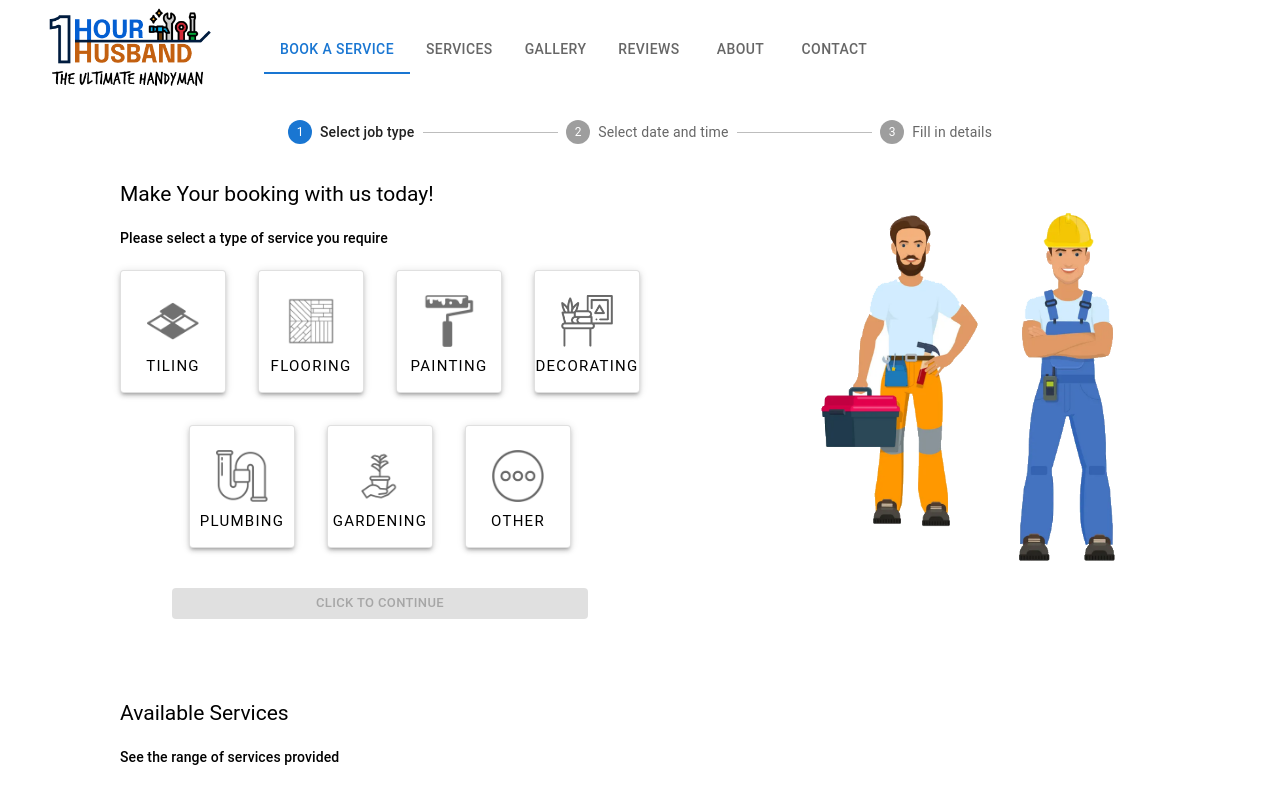
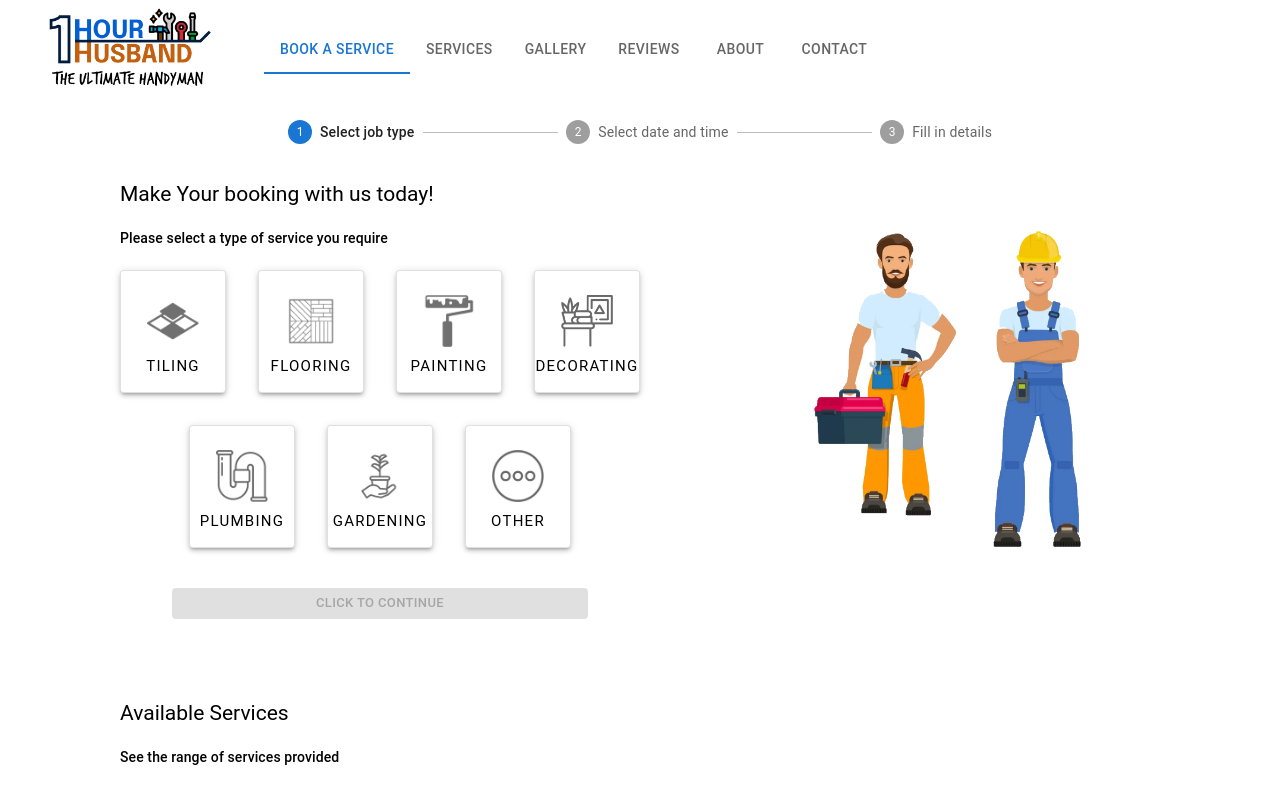
Before and after one commit to Kr4sovsky/OneHourHusband, a React (Create React App) app: page / in a window 1280 px wide. Shown: the top 800 px of the page. Built offline with nearby package versions, Linux system fonts and the light colour scheme.

Commit message:
add ui changes

```diff
--- a/src/components/NavBar.tsx
+++ b/src/components/NavBar.tsx
@@ -13,9 +13,9 @@ const NavBar = () => {
     const controlNavbar = () => {
         if (typeof window !== 'undefined') {
           if (window.scrollY > lastScrollY) { // if scroll down hide the navbar
-            setShow(false);
+            // setShow(false);
           } else { // if scroll up show the navbar
-            setShow(true);
+            // setShow(true);
           }
 
           // remember current page location to use in the next move
@@ -60,7 +60,7 @@ const NavBar = () => {
           let element = document.getElementById(id)
           event.preventDefault()
           if (element) {
-            element.scrollIntoView()
+            element.scrollIntoView({behavior: "smooth", block: "start", inline: "nearest"})
           }
       }
 
--- a/src/components/ServiceBooking.tsx
+++ b/src/components/ServiceBooking.tsx
@@ -198,6 +198,7 @@ const ServiceBooking = () => {
                   width: {xs: '50%'},
                   // textColor: 'orange',
                 }}
+                onDragStart={(e: SyntheticEvent<Element, Event>) => {e.preventDefault();}}
                 component="img"
                 // className={classes.media}
                 alt="green iguana"
@@ -466,7 +467,7 @@ const ServiceBooking = () => {
                 display: {xs: "none", sm: "none", md: "block"},
                 zIndex: -1
             }}>
-          <img src={logo} width={"110%"} alt="logo" />
+          <CardMedia component={"img"} onDragStart={(e: SyntheticEvent<Element, Event>) => {e.preventDefault();}} src={logo} width={"110%"} alt="logo" />
         </Grid>
 
     </Grid>
--- a/src/components/Services.tsx
+++ b/src/components/Services.tsx
@@ -1,5 +1,5 @@
 import { Grid, Typography } from "@mui/material";
-import React, { useMemo } from "react";
+import React, { SyntheticEvent, useMemo } from "react";
 
 import Card from '@mui/material/Card';
 import CardActions from '@mui/material/CardActions';
@@ -85,6 +85,7 @@ const Services = () => {
           component="img"
           alt="green iguana"
           height="200"
+          onDragStart={(e: SyntheticEvent<Element, Event>) => {e.preventDefault()}}
           image={service.ima}
         />
         <CardContent>
```
Also changed, not shown: 1 other file (tests, documents, lock files or other folders).
